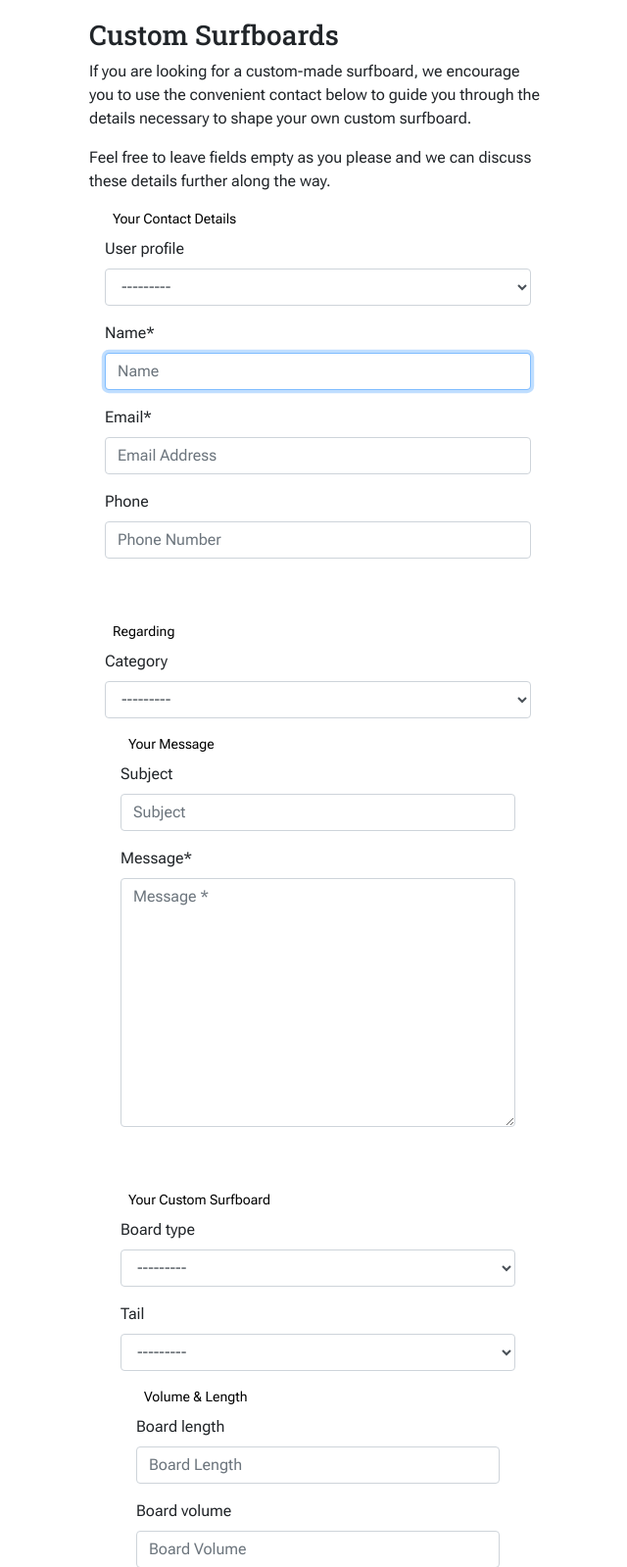
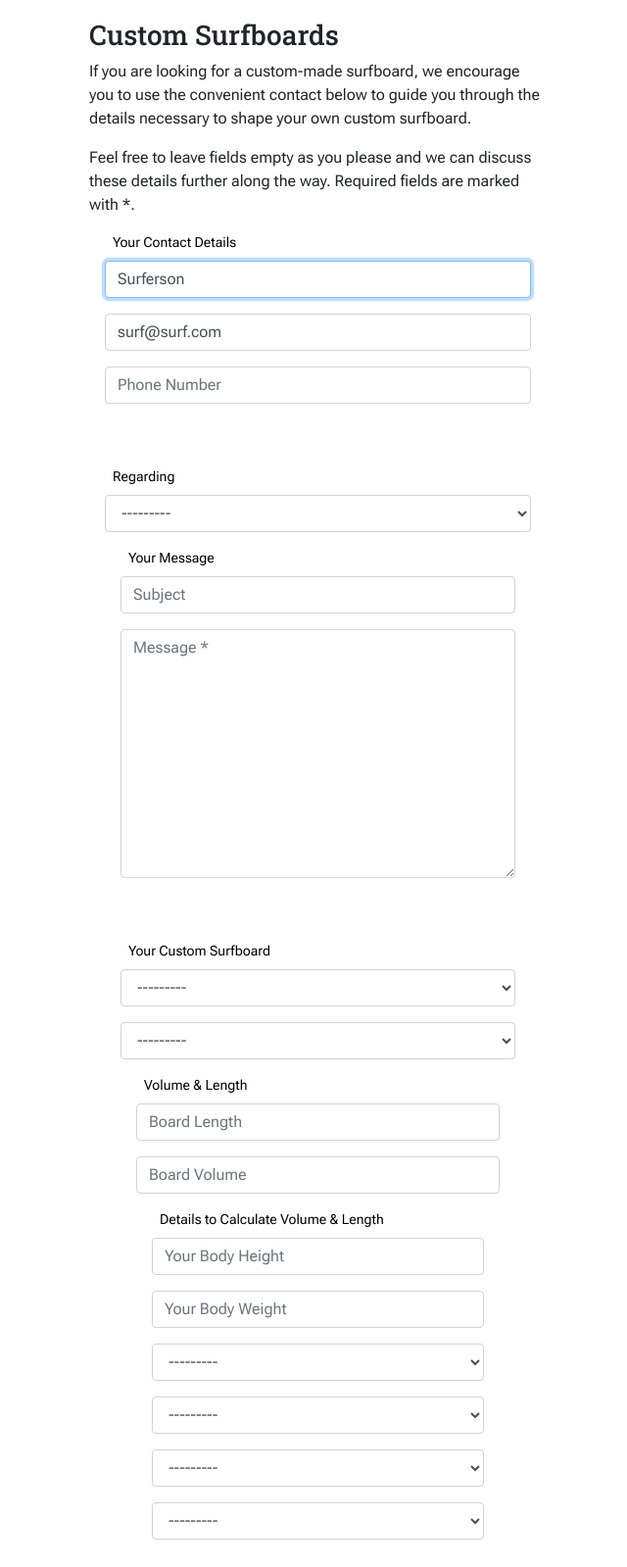
Before and after one commit to g-omarsdottir/shaping-sustainable-surf, a Django app: page /contact/ in a window 1280 px wide. Shown: the part 345-1944 px from the top of the page at 98% size, without its empty margins (67-707 px from the left). Run offline with Django 3.2, Linux system fonts and the light colour scheme; a user stored in the database is signed in; data comes from the database, SQL or seed files in the repository; both versions use the stored data as it was after the commit; data that the repository does not hold is empty; parts of the project's set-up code (start-up, migrations or seed data) failed here and were passed over; some libraries are stand-ins or nearby versions.

Commit message:
Fix contact view
- Move the attempt to prefill form outside the if Post method conditional statement
- Accordingly move conditional statement if authenticated user outside the Post method, since prefilling happens before form valdiation
- Fix name of contact_form
- Remove user_profile field from form on contact.html
- Remove self labels from contact form
- Simplify success url to take contact_id as argument instead of email and name

```diff
--- a/contact/forms.py
+++ b/contact/forms.py
@@ -2,13 +2,15 @@ from django import forms
 from .models import Contact
 
 from products.models import Category
-from profiles.models import UserProfile
+
 
 class ContactForm(forms.ModelForm):
     class Meta:
         model = Contact
+        exclude = ["user_profile"]
+
         fields = [
-            "user_profile", "name", "email", "phone", "subject", "message",
+            "name", "email", "phone", "subject", "message",
             "category", "board_type", "tail", "body_height",
             "body_weight", "board_length", "board_volume", "skill_level",
             "surf_style", "wave_size", "wave_power", "color_theme", "art",
@@ -19,22 +21,16 @@ class ContactForm(forms.ModelForm):
         initial_data = kwargs.pop("initial_data", {})
         super().__init__(*args, **kwargs)
 
-        if "user_profile" in initial_data:
-            try:
-                user_profile = UserProfile.objects.get(pk=initial_data["user_profile"])
-                initial_data["user_profile"] = user_profile
-            except UserProfile.DoesNotExist:
-                initial_data["user_profile"] = None
+
 
         # Define placeholders
         placeholders = {
-            "user_profile": "User Profile",
             "name": "Name",
             "email": "Email Address",
             "phone": "Phone Number",
             "subject": "Subject",
             "message": "Message",
-            "category": "Regarding Surfboards or Tutorials",
+            "category": "Category",
             "board_type": "Board Type",
             "tail": "Tail Type",
             "board_length": "Board Length",
@@ -60,21 +56,12 @@ class ContactForm(forms.ModelForm):
                     placeholder = placeholders[field]
                 self.fields[field].widget.attrs["placeholder"] = placeholder
             self.fields[field].widget.attrs["class"] = "stripe-style-input"
-            # self.fields[field].label = False
+            self.fields[field].label = False
 
         # Make name and email fields required
         self.fields["name"].required = True
         self.fields["email"].required = True
 
-        if "user_profile" in initial_data:
-            try:
-                user_profile = UserProfile.objects.get(pk=initial_data["user_profile"])
-                self.fields["user_profile"].initial = user_profile
-            except UserProfile.DoesNotExist:
-                self.fields["user_profile"].initial = None
-        else:
-            self.fields["user_profile"].initial = None
-
         # Set initial values for other fields
         for field, value in initial_data.items():
             if field in self.fields:
--- a/contact/models.py
+++ b/contact/models.py
@@ -96,8 +96,8 @@ class Contact(models.Model):
         verbose_name = "Customer Contact"
 
     user_profile = models.ForeignKey(UserProfile, on_delete=models.SET_NULL, null=True, blank=True)
-    name = models.CharField(max_length=100, null=True, blank=True)
-    email = models.EmailField(max_length=254, null=True, blank=True)
+    name = models.CharField(max_length=100, null=False, blank=False)
+    email = models.EmailField(max_length=254, null=False, blank=False)
     phone = models.CharField(max_length=20, null=True, blank=True)
     sent_at = models.DateTimeField(auto_now_add=True)
     message_read = models.BooleanField(default=False)
--- a/contact/templates/contact/contact.html
+++ b/contact/templates/contact/contact.html
@@ -26,15 +26,12 @@
 
         <h3>Custom Surfboards</h3>
         <p>If you are looking for a custom-made surfboard, we encourage you to use the convenient contact below to guide you through the details necessary to shape your own custom surfboard.</p>
-        <p>Feel free to leave fields empty as you please and we can discuss these details further along the way.</p>
+        <p>Feel free to leave fields empty as you please and we can discuss these details further along the way. Required fields are marked with *.</p>
 
         <form action="{% url 'contact' %}" method="POST" id="contact-form">
             {% csrf_token %}
             <fieldset class="rounded px-3 mb-5">
                 <legend class="fieldset-label small text-black px-2 w-auto">Your Contact Details</legend>
-                {% if request.user.is_authenticated %}
-                {{ contact_form.user_profile | as_crispy_field }}
-                {% endif %}
                 {{ contact_form.name | as_crispy_field }}
                 {{ contact_form.email | as_crispy_field }}
                 {{ contact_form.phone | as_crispy_field }}
--- a/contact/urls.py
+++ b/contact/urls.py
@@ -3,5 +3,5 @@ from . import views
 
 urlpatterns = [
     path("", views.contact, name="contact"),
-    path("success/<str:email>/<str:name>/", views.contact_success, name="contact_success"),
+    path("success/<int:contact_id>/", views.contact_success, name="contact_success"),
 ]
--- a/contact/views.py
+++ b/contact/views.py
@@ -1,40 +1,32 @@
-from django.shortcuts import render
+from django.shortcuts import render, redirect, get_object_or_404
+from django.contrib import messages
+from django.urls import reverse
 
 from .models import Contact
 from .forms import ContactForm
+from profiles.models import UserProfile
 
-# Create your views here.
+
 def contact(request):
 
     contact_form = ContactForm()
+    user_profile = None
+
+    if request.user.is_authenticated:
+        try:
+            user_profile = UserProfile.objects.get(user=request.user)
+        except UserProfile.DoesNotExist:
+            pass
 
     if request.method == "POST":
-
-        form_data = {
-            "name": request.POST["full_name"],
-            "email": request.POST["email"],
-            "phone_number": request.POST["phone_number"],
-        }
-        contact_form = ContactForm(form_data)
-
-        form = ContactForm(request.POST)
-        if form.is_valid():
-            contact = form.save(commit=False)
-            if request.user.is_authenticated:
-                try:
-                    user_profile = UserProfile.objects.get(user=request.user)
-                    contact_form = ContactForm(initial={
-                        "name": user_profile.user.get_full_name() or user_profile.user.username,
-                        "email": user_profile.user.email,
-                        "contact.phone": user_profile.default_phone_number,
-                    })
-                except UserProfile.DoesNotExist:
-                    contact_form = ContactForm()
-            else:
-                contact_form = ContactForm()
-
+        contact_form = ContactForm(request.POST)
+        if contact_form.is_valid():
+            contact = contact_form.save(commit=False)
+            if user_profile:
+                contact.user_profile = user_profile
+            contact.save()
             return redirect(reverse(
-                "contact_success", args=[contact.email])
+                "contact_success", args=[contact.pk])
             )
         else:
             messages.error(
@@ -42,6 +34,17 @@ def contact(request):
                 "There was an error with your form. "
                 "Please double check your information.",
             )
+    else:
+        initial_data = {}
+        if user_profile:
+            initial_data = {
+                "user_profile": user_profile,
+                "user_profile": user_profile,
+                "name": user_profile.user.get_full_name() or user_profile.user.username,
+                "email": user_profile.user.email,
+                "phone": user_profile.default_phone_number if hasattr(user_profile, "default_phone_number") else "",
+                }
+        contact_form = ContactForm(initial=initial_data)
 
     template = "contact/contact.html"
 
@@ -52,11 +55,12 @@ def contact(request):
     return render(request, template, context)
 
 
-def contact_success(request, email, name):
+def contact_success(request, contact_id):
 
+    contact = get_object_or_404(Contact, pk=contact_id)
 
     success_message = (
-        f"Thank you for contacting us, {name}! "
+        f"Thank you for contacting us, {contact.name}! "
         f"A confirmation email will be sent to {contact.email}."
     )
     messages.success(request, success_message)
@@ -64,8 +68,8 @@ def contact_success(request, email, name):
     template = "contact/contact_success.html"
 
     context = {
-        "name": request.user.get_full_name() or contact.name,
-        "email": email,
+        "name": contact.name,
+        "email": contact.email,
     }
 
     return render(request, template, context)
```
Also changed, not shown: db.sqlite3.
